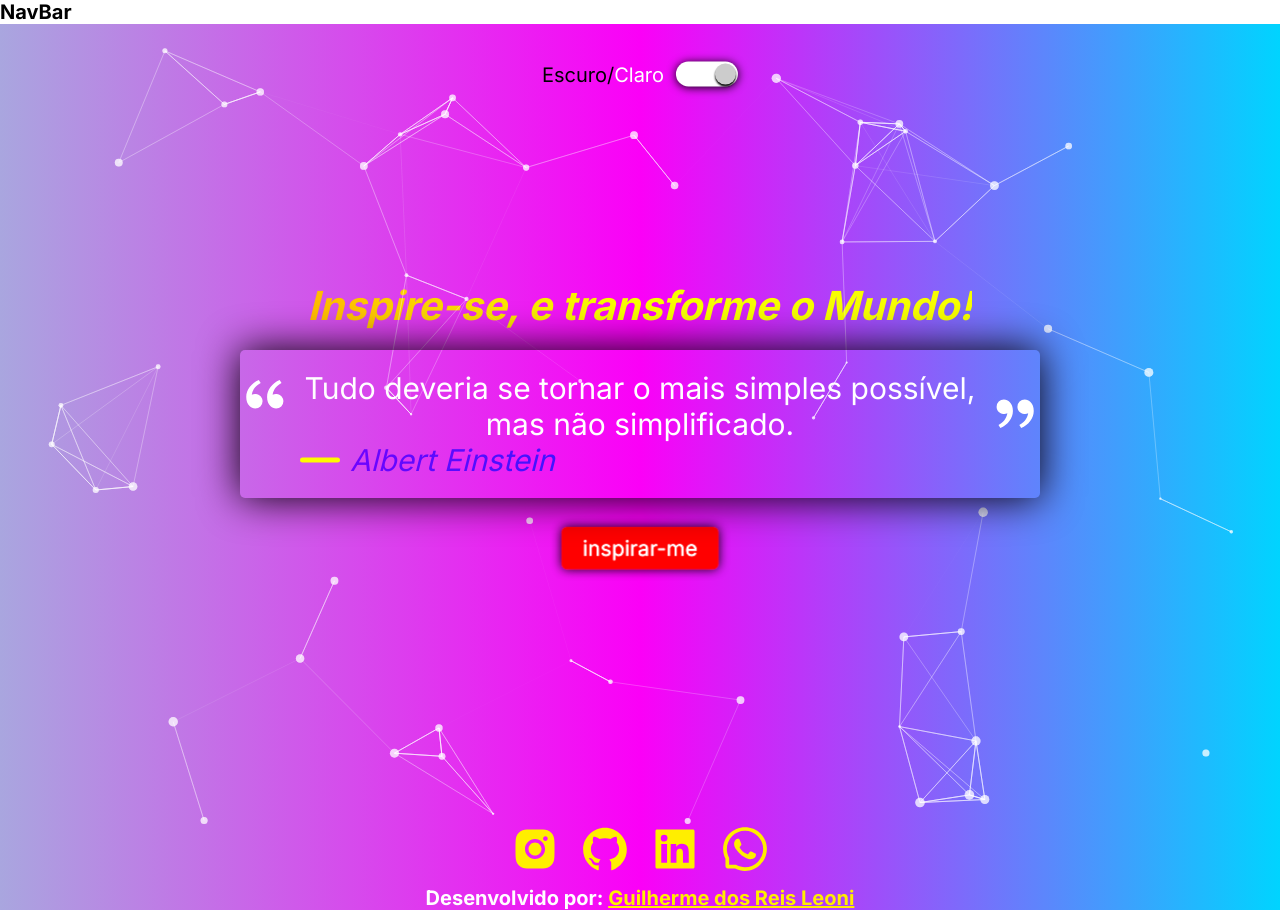
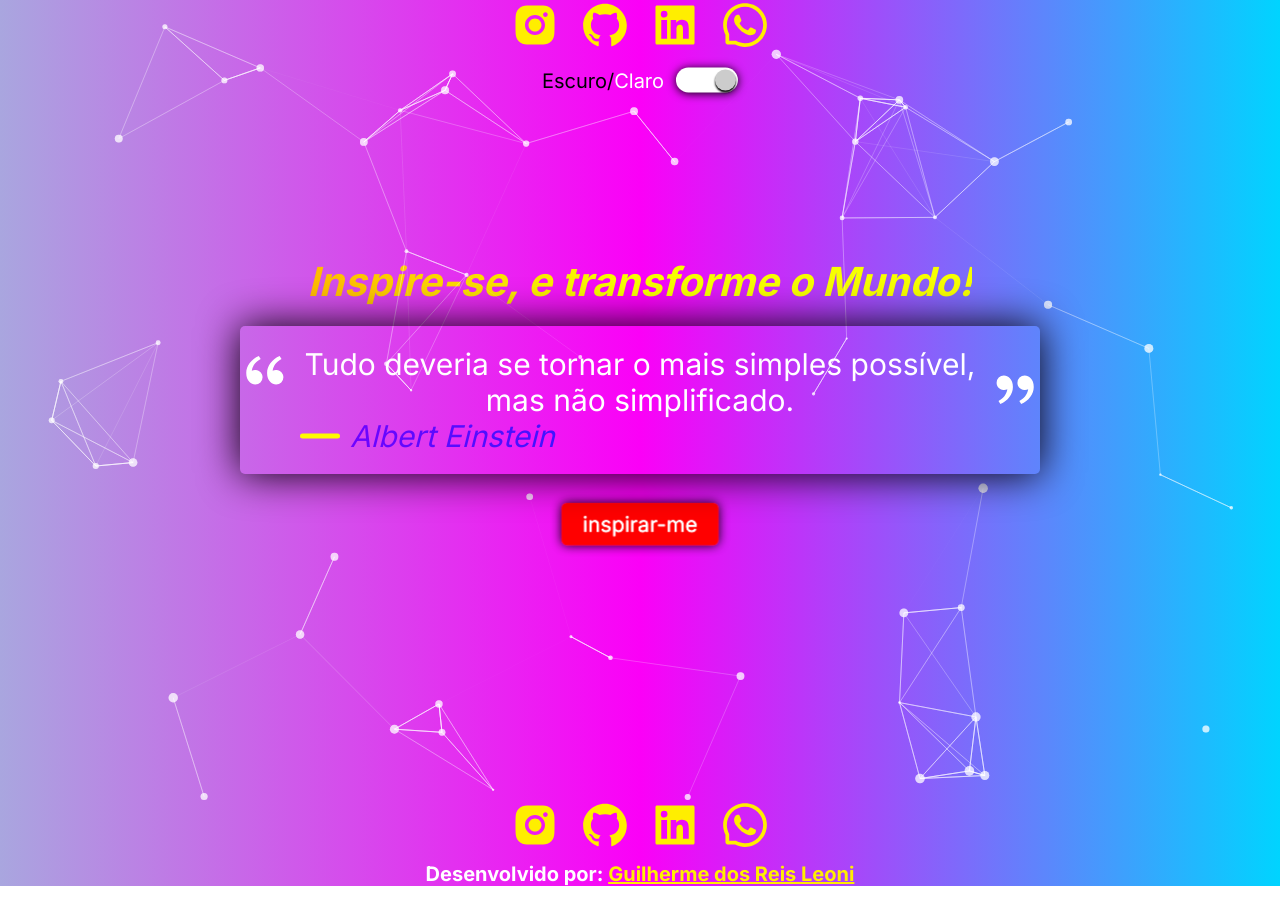
Before and after one commit to GuiLeoni14/Frases_ReactJs, a React (Vite) app: page / in a window 1280 px wide. After the commit the page ends 886 px from the top, so only its background shows below. Built offline with nearby package versions, Linux system fonts and the light colour scheme; data requests are answered from the project's data file.

Commit message:
ajustando

```diff
--- a/src/App.jsx
+++ b/src/App.jsx
@@ -8,11 +8,9 @@ import Home from './pages/Home';
 function App() {
     return (
         <Router>
-            <NavBar />
             <Routes>
                 <Route exact path="/" element={<Home />}></Route>
             </Routes>
-            <Footer />
         </Router>
     );
 }
--- a/src/components/Switch/styles.scss
+++ b/src/components/Switch/styles.scss
@@ -4,7 +4,7 @@
     justify-content: center;
     position: absolute;
     left: 50%;
-    top: 5rem;
+    top: 8rem;
     transform: translate(-50%,-50%);
     label{
         font-size: 2rem;
--- a/src/layout/Footer/index.jsx
+++ b/src/layout/Footer/index.jsx
@@ -1,29 +1,38 @@
 import Container from '../Container';
 import { AiFillInstagram, AiFillGithub, AiFillLinkedin, AiOutlineWhatsApp } from 'react-icons/ai';
 import './styles.scss';
+import { ThemeContext } from '../../context/ThemeProvider/context';
+import { useContext } from 'react';
 export default function Footer() {
+    const {
+        themeMode: { themeDark },
+    } = useContext(ThemeContext);
     return (
-        <footer>
+        <footer className={themeDark ? 'footer_dark' : 'footer footer_light'}>
             <Container>
-                <div className="main-footer">
+                <div className="main_footer">
                     <ul>
                         <li>
-                            <a href="">
+                            <a href="https://www.instagram.com/gui_leoni14/" target={'_blank'} rel="noreferrer">
                                 <AiFillInstagram />
                             </a>
                         </li>
                         <li>
-                            <a href="">
+                            <a href="https://github.com/GuiLeoni14" target={'_blank'} rel="noreferrer">
                                 <AiFillGithub />
                             </a>
                         </li>
                         <li>
-                            <a href="">
+                            <a href="https://www.linkedin.com/in/guileoni14" target={'_blank'} rel="noreferrer">
                                 <AiFillLinkedin />
                             </a>
                         </li>
                         <li>
-                            <a href="">
+                            <a
+                                href="https://api.whatsapp.com/send/?phone=5535999979041&text&app_absent=0"
+                                target={'_blank'}
+                                rel="noreferrer"
+                            >
                                 <AiOutlineWhatsApp />
                             </a>
                         </li>
--- a/src/layout/Footer/styles.scss
+++ b/src/layout/Footer/styles.scss
@@ -1,8 +1,7 @@
 footer{
     width: 100%;
-    background: linear-gradient(90deg, rgba(169,166,223,1) 0%, rgba(251,0,247,1) 50%, rgba(0,212,255,1) 100%);
     .container{
-        .main-footer{
+        .main_footer{
             width: 100%;
             display: flex;
             flex-direction: column;
@@ -43,4 +42,10 @@ footer{
             }
         }
     }
+    &.footer_light{
+        background: linear-gradient(90deg, rgba(169,166,223,1) 0%, rgba(251,0,247,1) 50%, rgba(0,212,255,1) 100%);
+    }
+    &.footer_dark{
+        background: #000;
+    }
 }
--- a/src/layout/NavBar/index.jsx
+++ b/src/layout/NavBar/index.jsx
@@ -1,3 +1,37 @@
+import Container from '../Container';
+import { AiFillInstagram, AiFillGithub, AiFillLinkedin, AiOutlineWhatsApp } from 'react-icons/ai';
+import './styles.scss';
 export default function NavBar() {
-    return <h1>NavBar</h1>;
+    return (
+        <header>
+            <Container>
+                <ul>
+                    <li>
+                        <a href="https://www.instagram.com/gui_leoni14/" target={'_blank'} rel="noreferrer">
+                            <AiFillInstagram />
+                        </a>
+                    </li>
+                    <li>
+                        <a href="https://github.com/GuiLeoni14" target={'_blank'} rel="noreferrer">
+                            <AiFillGithub />
+                        </a>
+                    </li>
+                    <li>
+                        <a href="https://www.linkedin.com/in/guileoni14" target={'_blank'} rel="noreferrer">
+                            <AiFillLinkedin />
+                        </a>
+                    </li>
+                    <li>
+                        <a
+                            href="https://api.whatsapp.com/send/?phone=5535999979041&text&app_absent=0"
+                            target={'_blank'}
+                            rel="noreferrer"
+                        >
+                            <AiOutlineWhatsApp />
+                        </a>
+                    </li>
+                </ul>
+            </Container>
+        </header>
+    );
 }
--- a/src/layout/NavBar/styles.scss
+++ b/src/layout/NavBar/styles.scss
@@ -0,0 +1,32 @@
+header{
+    position: absolute;
+    width: 100%;
+    top: 0;
+    right: 0;
+    .container{
+        ul{
+            display: flex;
+            align-items: center;
+            justify-content: center;
+            li{
+                &:not(:first-child){
+                    margin-left: 2rem;
+                }
+                svg{
+                    width: 5rem;
+                    height: 5rem;
+                    transition: all .3s;
+                    path{
+                        color: #ffee00;
+                    }
+                    &:hover{
+                        transform: scale(1.1);
+                        path{
+                            color: #fff;
+                        }
+                    }
+                }
+            }
+        }
+    }
+}
--- a/src/pages/Home/index.jsx
+++ b/src/pages/Home/index.jsx
@@ -10,15 +10,19 @@ import 'aos/dist/aos.css';
 import Switch_All from '../../components/Switch';
 import ThemeProvider from '../../context/ThemeProvider';
 import SectionHome from './SectionHome';
+import Footer from '../../layout/Footer';
+import NavBar from '../../layout/NavBar';
 export default function Home() {
     AOS.init({
         once: false,
     });
     return (
         <ThemeProvider>
+            <NavBar />
             <FrasesProvider>
                 <SectionHome />
             </FrasesProvider>
+            <Footer />
         </ThemeProvider>
     );
 }
```
